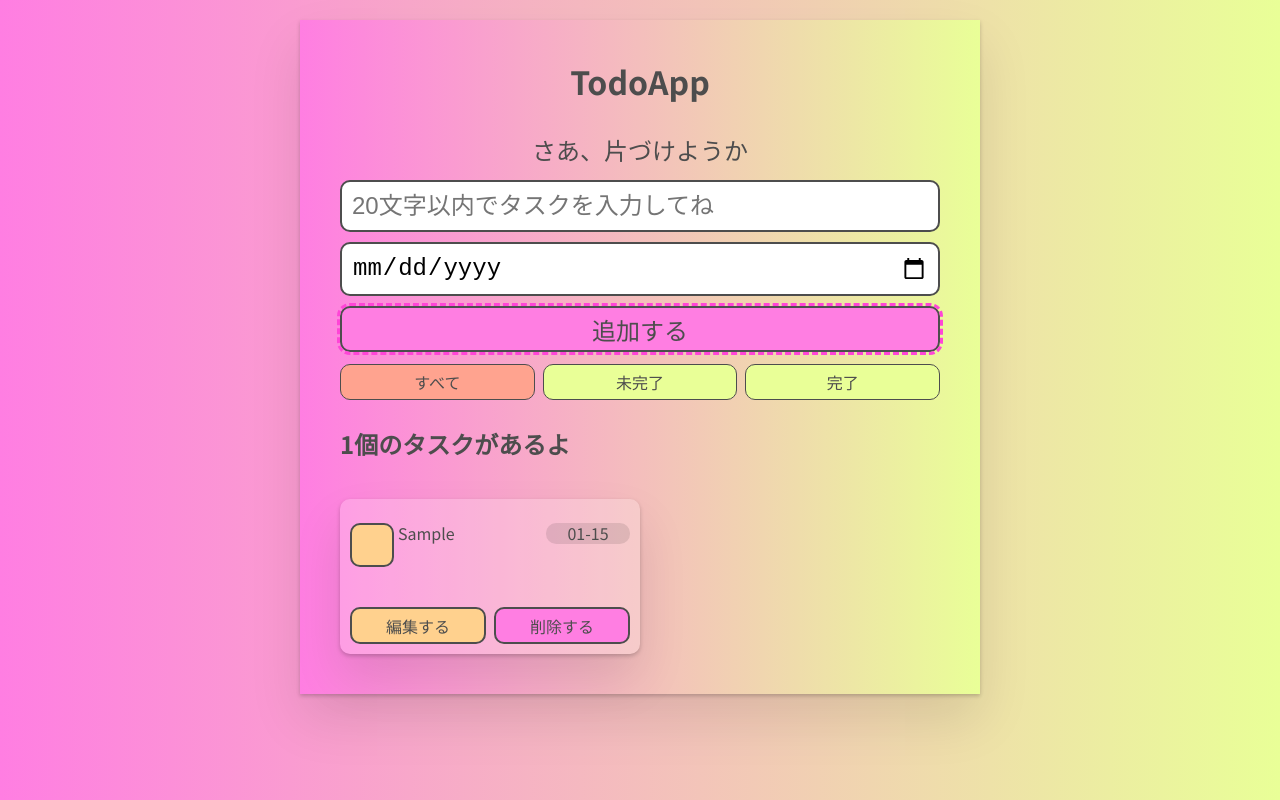
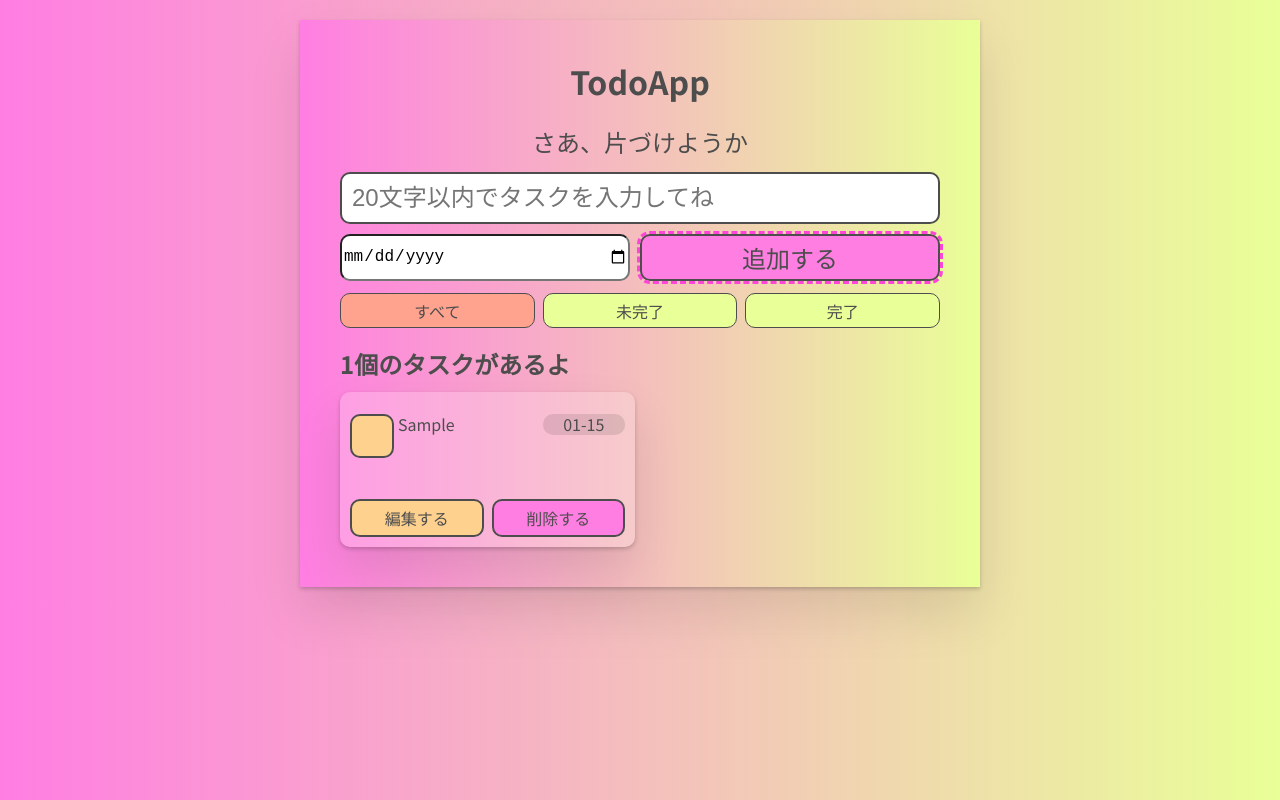
Before and after one commit to m-tange-ppp/react-todo-app, a React (Vite) app: page / in a window 1280 px wide. Both pictures are taken after typing "Sample", "2020-01-15" into the empty fields and a click on the button "追加する". Built offline with nearby package versions, Linux system fonts and the light colour scheme.

Commit message:
レスポンシブと体裁を整えた

```diff
--- a/src/App.jsx
+++ b/src/App.jsx
@@ -90,7 +90,7 @@ function App() {
             </h2>
             <ul
                 role="list"
-                className="todo-list stack-large stack-exception"
+                className="todo-list stack-exception"
                 aria-labelledby="list-heading">
                 {taskList}
             </ul>
--- a/src/components/Form.jsx
+++ b/src/components/Form.jsx
@@ -30,10 +30,11 @@ function Form(props) {
                 onChange={(e) => setName(e.target.value)}
                 placeholder="20文字以内でタスクを入力してね"
             />
+            <div className="flex-container">
                 <input
                     type="date"
-                id="new-todo-input"
-                className="input input__lg"
+                    id="new-todo-date"
+                    className="input"
                     name="deadline"
                     value={deadline}
                     onChange={(e) => setDeadline(e.target.value)}
@@ -41,6 +42,7 @@ function Form(props) {
                 <button type="submit" className="btn btn__primary btn__lg">
                     追加する
                 </button>
+            </div>
         </form>
     );
 }
--- a/src/index.css
+++ b/src/index.css
@@ -71,16 +71,12 @@ body {
     margin: 0 auto;
     background: linear-gradient(to right, #FF7EE2, #E9FF97);
     color: #4d4d4d;
-}
-
-@media screen and (min-width: 620px) {
-    body {
-        font-size: 1.6rem;
-        line-height: 1.31579;
-    }
+    font-size: 1.6rem;
+    line-height: 1.31579;
 }
 
 /*END RESETS*/
+
 /* GLOBAL STYLES */
 .form-group>input[type="text"] {
     display: inline-block;
@@ -91,7 +87,6 @@ body {
     border: 0.2rem solid #4d4d4d;
     cursor: pointer;
     text-transform: capitalize;
-
 }
 
 .btn.toggle-btn {
@@ -167,16 +162,6 @@ body {
     margin-top: 2rem;
 }
 
-@media screen and (min-width: 550px) {
-    .stack-small>* {
-        margin-top: 1.4rem;
-    }
-
-    .stack-large>* {
-        margin-top: 2.8rem;
-    }
-}
-
 .stack-exception {
     margin-top: 1.2rem;
 }
@@ -227,6 +212,7 @@ body {
 .input__lg {
     padding: 1rem;
     border: 2px solid #4d4d4d;
+    margin-bottom: 1rem;
 }
 
 .input__lg:focus {
@@ -240,9 +226,6 @@ body {
     font-size: 1.9rem;
 }
 
-[class*="__lg"]:not(:last-child) {
-    margin-bottom: 1rem;
-}
 
 @media screen and (min-width: 620px) {
     [class*="__lg"] {
@@ -256,9 +239,14 @@ body {
 }
 
 /* Todo item styles */
+.todo-list {
+    display: flex;
+    gap: 10px;
+    flex-direction: column;
+}
+
 .todo-list>* {
     box-sizing: border-box;
-    min-height: 140px;
 }
 
 .todo-text {
@@ -280,6 +268,7 @@ body {
         0 2px 4px 0 rgba(0, 0, 0, 0.2),
         0 2.5rem 5rem 0 rgba(0, 0, 0, 0.1);
     height: 100%;
+    min-height: 155px;
     display: flex;
     flex-direction: column;
     justify-content: space-between;
@@ -293,7 +282,7 @@ body {
 
 @media screen and (min-width: 550px) {
     .todo-list {
-        display: flex;
+        flex-direction: row;
         flex-wrap: wrap;
     }
 
@@ -302,13 +291,13 @@ body {
     }
 
     .todo-list>* {
-        flex: 1 1 50%;
+        flex: 1 1 45%;
         align-items: stretch;
     }
 
     .todo-list::after {
         content: "";
-        flex: 1 1 50%;
+        flex: 1 1 45%;
         box-sizing: border-box;
         align-items: stretch;
     }
@@ -397,3 +386,13 @@ body {
     padding: 0 5px 0;
     text-align: center;
 }
+
+/* FORM STYLES */
+.flex-container {
+    display: flex;
+    gap: 10px;
+}
+
+#new-todo-date {
+    width: 100%;
+}
```
Lines whose indentation alone changed are shown as unchanged.
